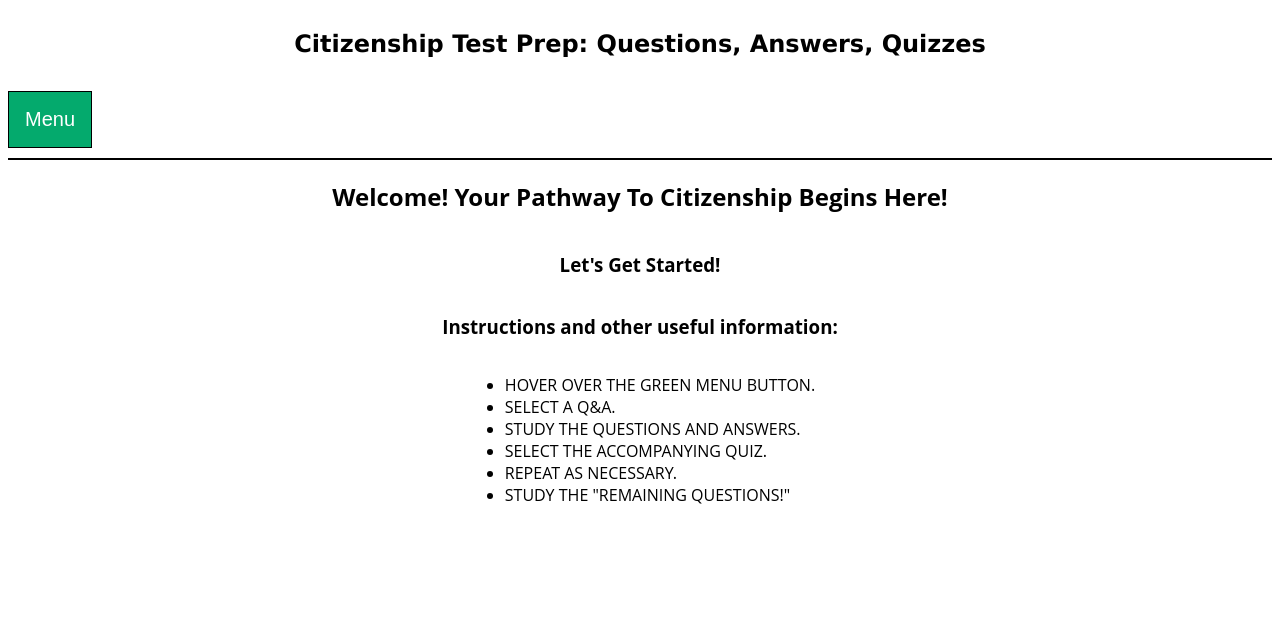
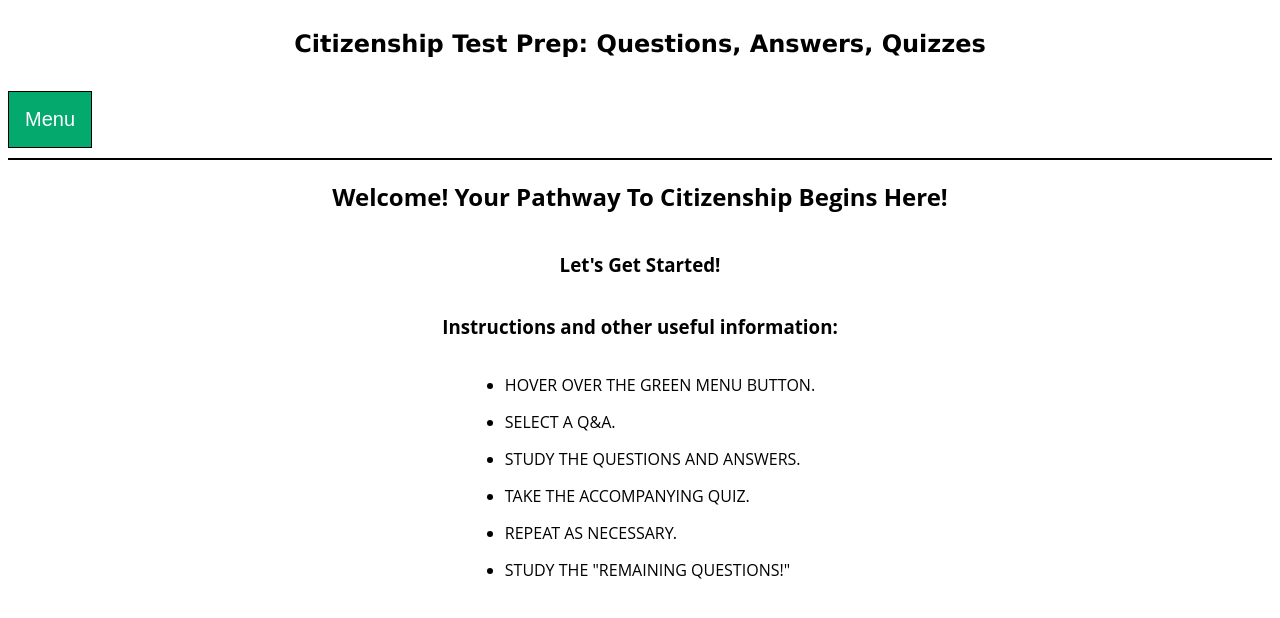
Before and after one commit to mmaustin/citizenship-questions-answers, a React (Create React App) app in the folder citizenship-frontend/: page / in a window 1280 px wide. Shown: the top 618 px of the page. Built offline with nearby package versions, Linux system fonts and the light colour scheme.

Commit message:
added a margin-bottom to list items

```diff
--- a/citizenship-frontend/src/features/homePage/HomePage.js
+++ b/citizenship-frontend/src/features/homePage/HomePage.js
@@ -13,7 +13,7 @@ export const HomePage = () => {
                     <li className='list-items'>HOVER OVER THE GREEN MENU BUTTON.</li>
                     <li className='list-items'>SELECT A Q&A.</li>
                     <li className='list-items'>STUDY THE QUESTIONS AND ANSWERS.</li>
-                    <li className='list-items'>SELECT THE ACCOMPANYING QUIZ.</li>
+                    <li className='list-items'>TAKE THE ACCOMPANYING QUIZ.</li>
                     <li className='list-items'>REPEAT AS NECESSARY.</li>
                     <li className='list-items'>STUDY THE "REMAINING QUESTIONS!"</li>
                 </ul>
--- a/citizenship-frontend/src/index.css
+++ b/citizenship-frontend/src/index.css
@@ -38,6 +38,7 @@ body {
 .list-items {
     font-variant: small-caps;
     font-weight: 500;
+    margin-bottom: 15px;
 }
 
 /*Navigation Bar CSS*/
```
